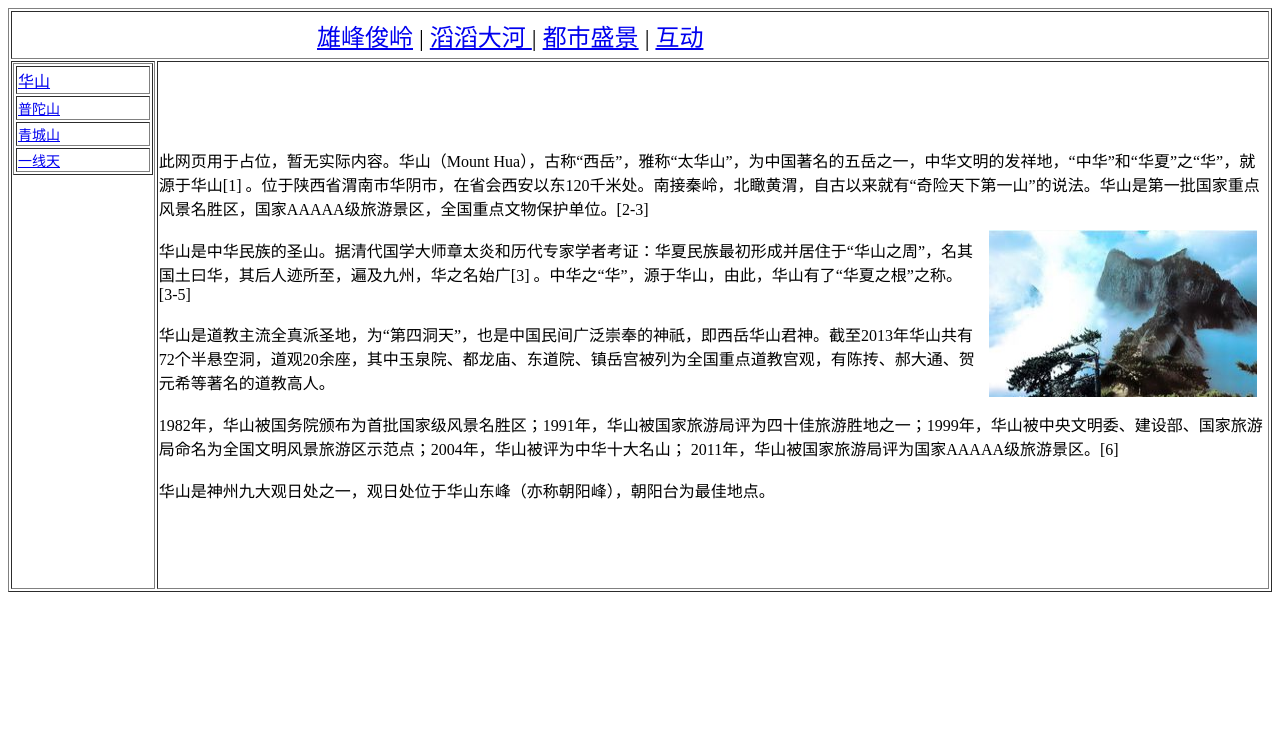
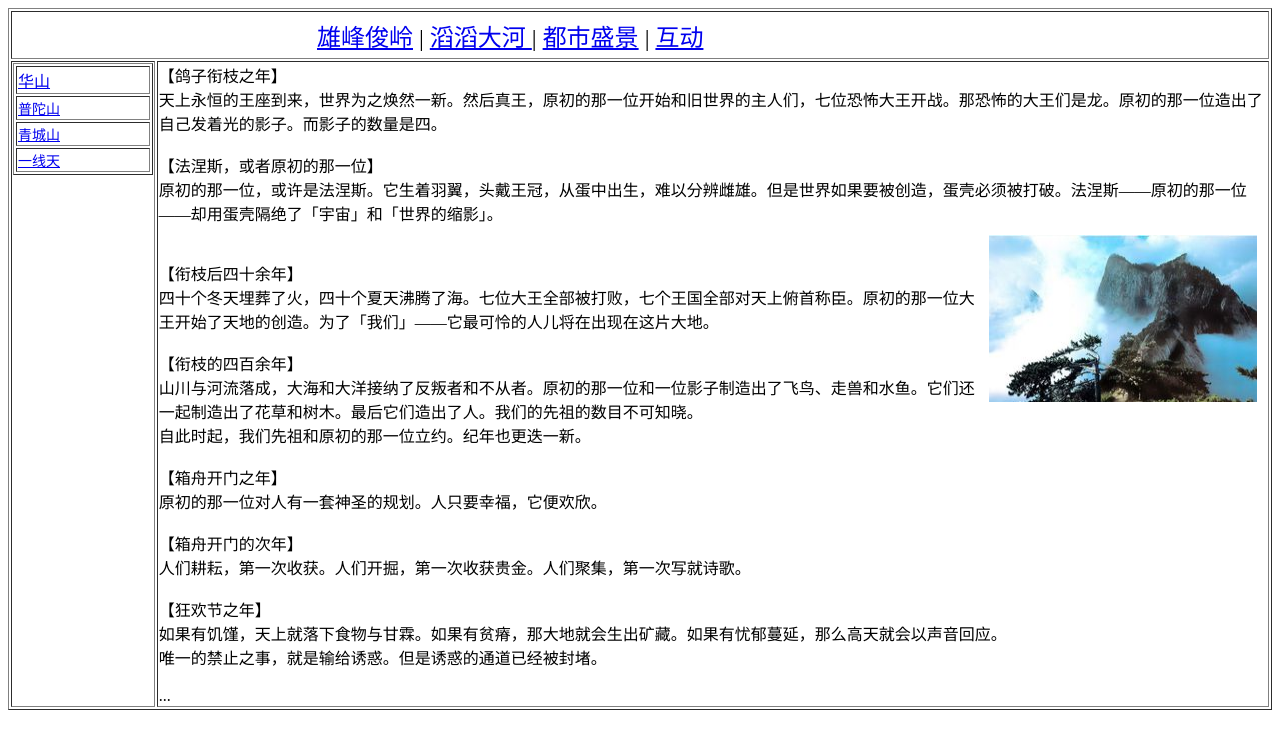
Before and after one commit to entropier/entropier.github.io, a plain HTML site: page index.htm in a window 1280 px wide. Drawn offline with Linux system fonts and the light colour scheme.

Commit message:
Update index.htm

```diff
--- a/index.htm
+++ b/index.htm
@@ -34,19 +34,31 @@
 			</tr>
 		</table>
 		</td>
-		<td width="800">此网页用于占位，暂无实际内容。华山（Mount Hua），古称“西岳”，雅称“太华山”，为中国著名的五岳之一，中华文明的发祥地，“中华”和“华夏”之“华”，就源于华山[1]
-		。位于陕西省渭南市华阴市，在省会西安以东120千米处。南接秦岭，北瞰黄渭，自古以来就有“奇险天下第一山”的说法。华山是第一批国家重点风景名胜区，国家AAAAA级旅游景区，全国重点文物保护单位。[2-3]
+		<td width="800">【鸽子衔枝之年】<br>
+		天上永恒的王座到来，世界为之焕然一新。然后真王，原初的那一位开始和旧世界的主人们，七位恐怖大王开战。那恐怖的大王们是龙。原初的那一位造出了自己发着光的影子。而影子的数量是四。<br>
 		<br>
+		【法涅斯，或者原初的那一位】<br>
+		原初的那一位，或许是法涅斯。它生着羽翼，头戴王冠，从蛋中出生，难以分辨雌雄。但是世界如果要被创造，蛋壳必须被打破。法涅斯——原初的那一位——却用蛋壳隔绝了「宇宙」和「世界的缩影」。<br>
 		<img border="0" src="images/雄峰俊岭/华山/华山.jpg" width="268" height="167" align="right" hspace="10" vspace="10"><br>
-		华山是中华民族的圣山。据清代国学大师章太炎和历代专家学者考证：华夏民族最初形成并居住于“华山之周”，名其国土曰华，其后人迹所至，遍及九州，华之名始广[3]
-		。中华之“华”，源于华山，由此，华山有了“华夏之根”之称。[3-5] <br>
 		<br>
-		华山是道教主流全真派圣地，为“第四洞天”，也是中国民间广泛崇奉的神祇，即西岳华山君神。截至2013年华山共有72个半悬空洞，道观20余座，其中玉泉院、都龙庙、东道院、镇岳宫被列为全国重点道教宫观，有陈抟、郝大通、贺元希等著名的道教高人。<br>
+		【衔枝后四十余年】<br>
+		四十个冬天埋葬了火，四十个夏天沸腾了海。七位大王全部被打败，七个王国全部对天上俯首称臣。原初的那一位大王开始了天地的创造。为了「我们」——它最可怜的人儿将在出现在这片大地。<br>
 		<br>
-		1982年，华山被国务院颁布为首批国家级风景名胜区；1991年，华山被国家旅游局评为四十佳旅游胜地之一；1999年，华山被中央文明委、建设部、国家旅游局命名为全国文明风景旅游区示范点；2004年，华山被评为中华十大名山；
-		2011年，华山被国家旅游局评为国家AAAAA级旅游景区。[6] <br>
+		【衔枝的四百余年】<br>
+		山川与河流落成，大海和大洋接纳了反叛者和不从者。原初的那一位和一位影子制造出了飞鸟、走兽和水鱼。它们还一起制造出了花草和树木。最后它们造出了人。我们的先祖的数目不可知晓。<br>
+		自此时起，我们先祖和原初的那一位立约。纪年也更迭一新。<br>
 		<br>
-		华山是神州九大观日处之一，观日处位于华山东峰（亦称朝阳峰），朝阳台为最佳地点。</td>
+		【箱舟开门之年】<br>
+		原初的那一位对人有一套神圣的规划。人只要幸福，它便欢欣。<br>
+		<br>
+		【箱舟开门的次年】<br>
+		人们耕耘，第一次收获。人们开掘，第一次收获贵金。人们聚集，第一次写就诗歌。<br>
+		<br>
+		【狂欢节之年】<br>
+		如果有饥馑，天上就落下食物与甘霖。如果有贫瘠，那大地就会生出矿藏。如果有忧郁蔓延，那么高天就会以声音回应。<br>
+		唯一的禁止之事，就是输给诱惑。但是诱惑的通道已经被封堵。<br>
+		<br>
+		...</td>
 	</tr>
 </table>
 
```
